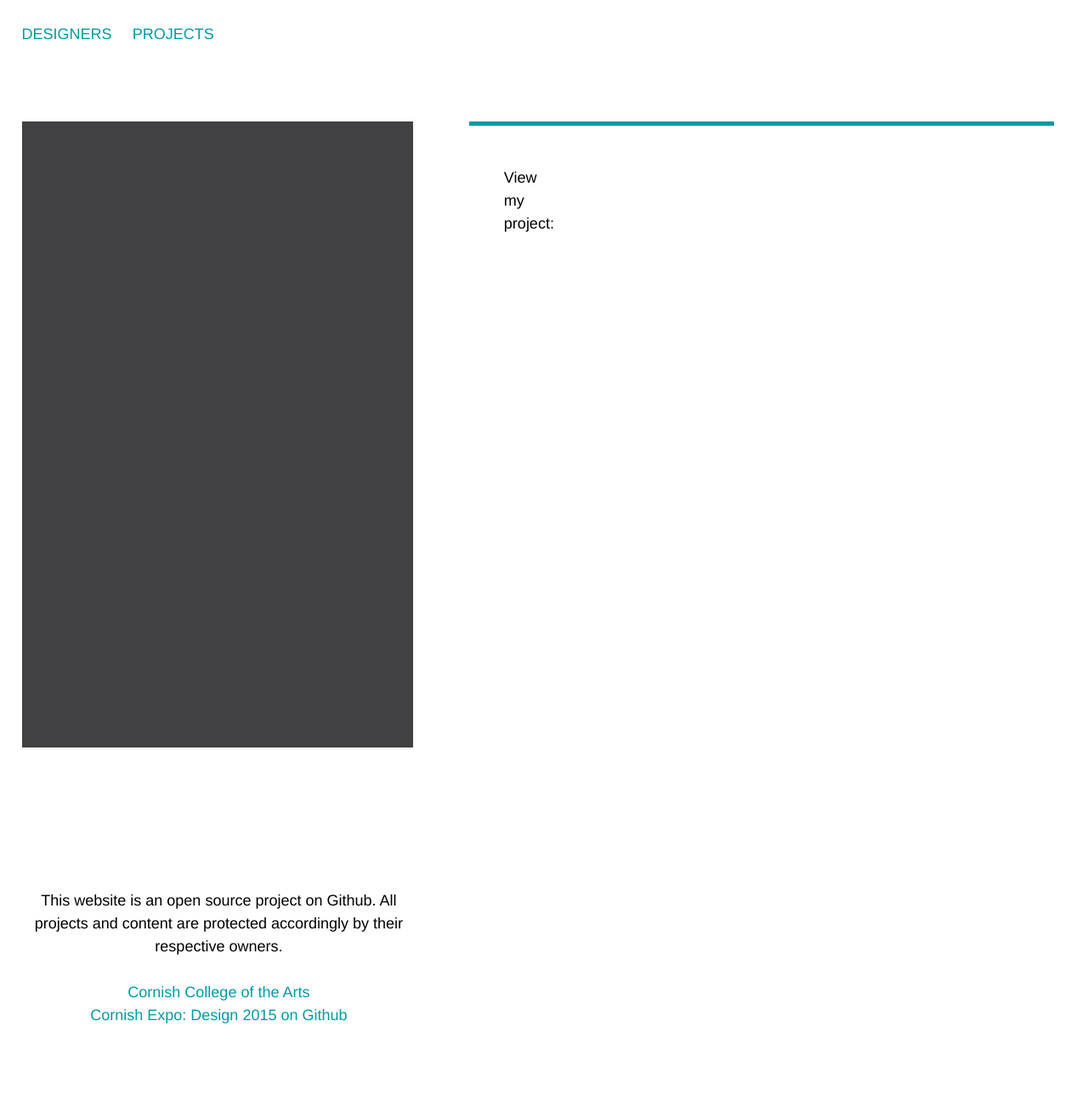
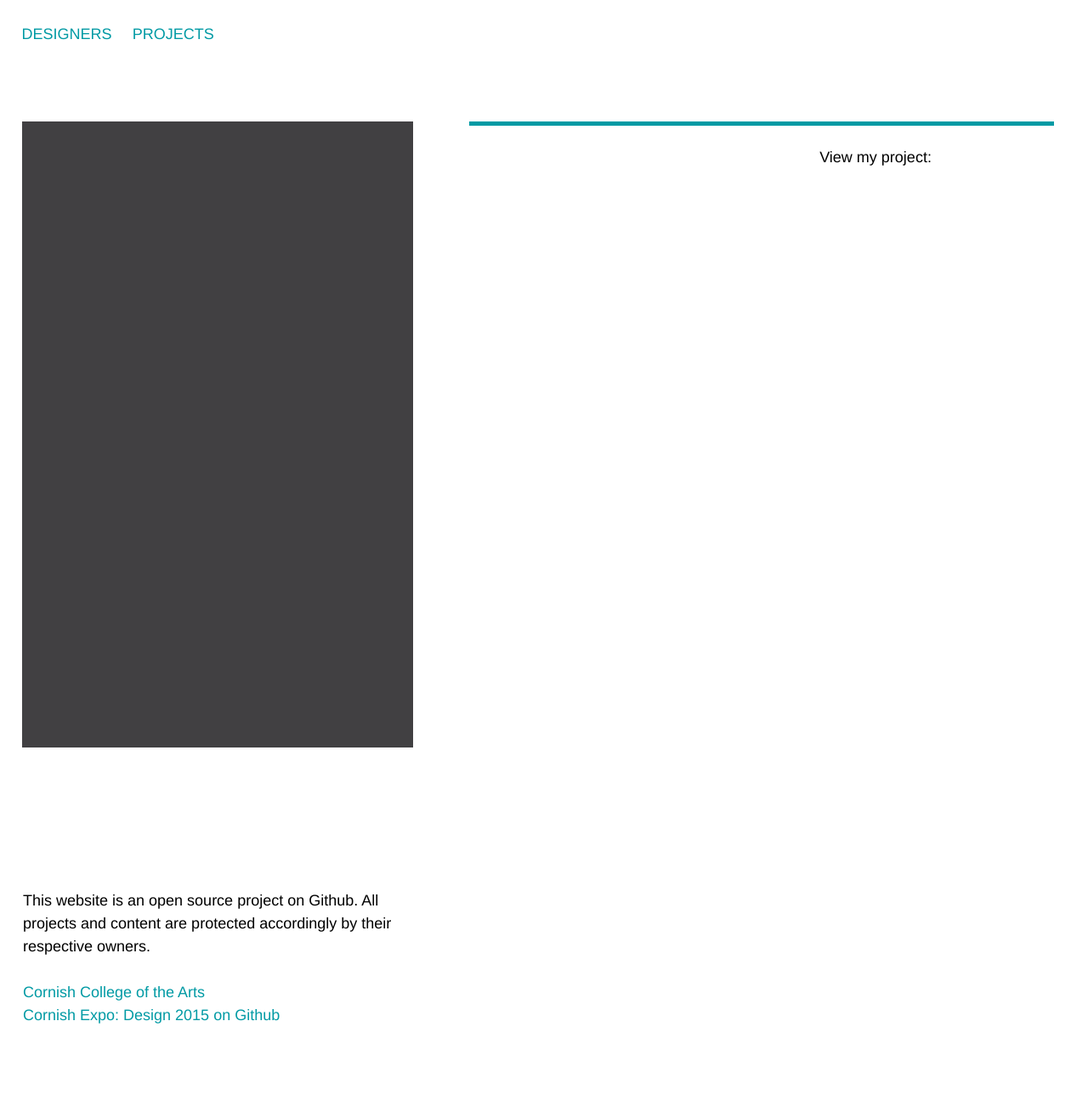
Before and after one commit to taylor-edwards/cornishdesign.is, a Jekyll site: the page built from profile.html, in a window 1280 px wide. Shown: the whole page at 85% size. Built offline with Jekyll 4.4.1, drawn with Linux system fonts in a browser that asks for light colours.

Commit message:
Profile header spacing
Widened .meta and adjusted spacing above it

```diff
--- a/_sass/_layout.scss
+++ b/_sass/_layout.scss
@@ -3,10 +3,11 @@
 /***************************************************/
 
 body {
-  margin:               0;
+  margin:               1.5em 0 0;
   text-align:           center; // center .row{inline-block}
 }
-main {
+main,
+.row {
   text-align:           left; // correct the inherited "center" value
 }
 img,
--- a/_sass/_objects.scss
+++ b/_sass/_objects.scss
@@ -2,10 +2,6 @@
 /* View CSS guidelines in main.scss before editing */
 /***************************************************/
 
-body > header.row {
-  margin-top:             1.5em;
-  // margin-bottom:          3em;
-}
 header > nav[role="navigation"] {
   margin-bottom:          4.5em;
 }
@@ -70,6 +66,7 @@
 }
 .meta {
   display:                 inline-block;
+  margin:                  0;
 }
 .portrait-placeholder {
   background:              $black-90;
--- a/_sass/_typography.scss
+++ b/_sass/_typography.scss
@@ -63,7 +63,7 @@
 .pagetitle {
   border-bottom:   .075em solid $light-teal;
   line-height:     .8333;
-  margin-top:      0;
+  margin:          0;
   overflow:        hidden;
 }
 p,
--- a/profile.html
+++ b/profile.html
@@ -10,8 +10,8 @@
     <h3 class="pagesubtitle">{{ page.subtitle }}</h3>
     <h2 class="pagetitle">{{ page.title }}</h2>
   </header>
-  <aside class="meta">
-    <ul class="contact preserve col-2"></ul>
+  <aside class="meta col-5">
+    <ul class="contact preserve col-3"></ul>
     <ul class="project col-2">
       <li>View my project:</li>
     </ul>
```
